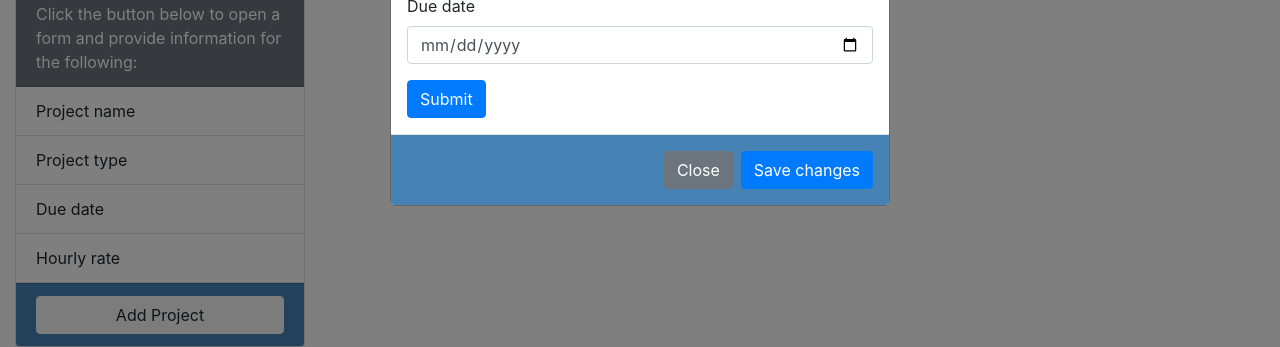
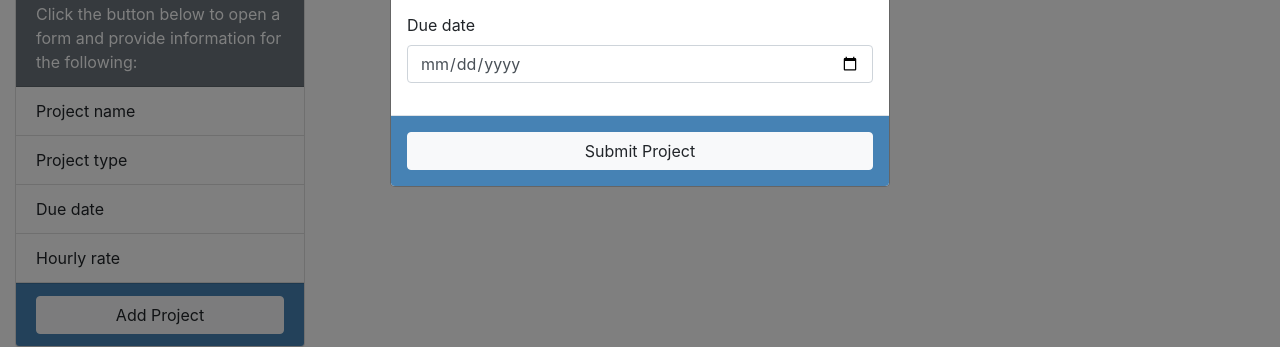
Before and after one commit to bbelka/bootstrapMiniProjDemo, a plain HTML site: page index.html in a window 1280 px wide. Both pictures are taken after a click on the button "Add Project". Shown: the part 518-865 px from the top of the page. Drawn offline with nearby package versions, Linux system fonts and the light colour scheme.

Commit message:
fixed styling and location of project submission button

```diff
--- a/index.html
+++ b/index.html
@@ -101,13 +101,13 @@
                             </div>
 
 
-                            <button type="submit" class="btn btn-primary">Submit</button>
                         </form>
                     </div>
                     <div class="modal-footer blueBackground">
-                        <button type="button" class="btn btn-secondary" data-dismiss="modal">Close</button>
-                        <button type="button" class="btn btn-primary">Save changes</button>
+                        <input type="submit" form="projectSubmissionForm" class="btn btn-light w-100" value="Submit Project">
+
                     </div>
+
                 </div>
             </div>
         </div>
```
